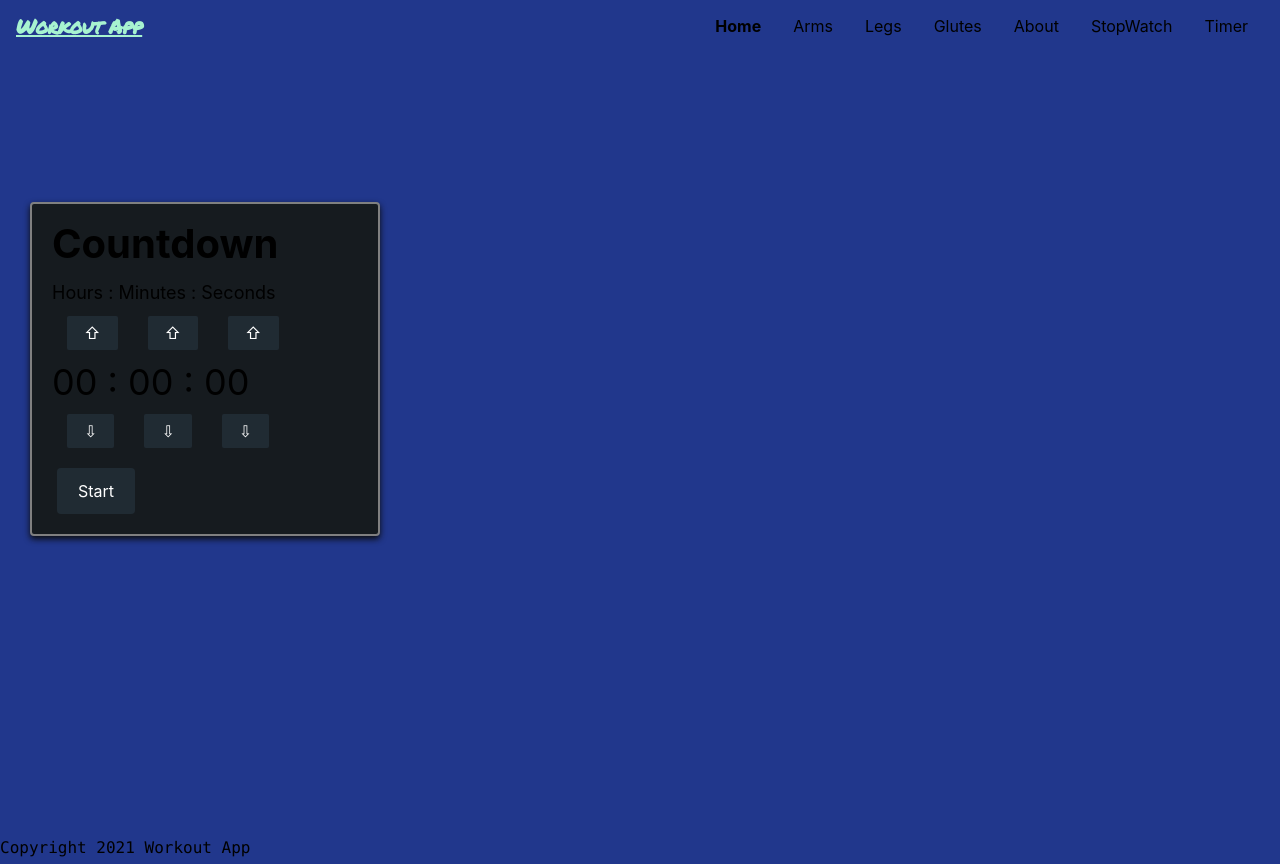
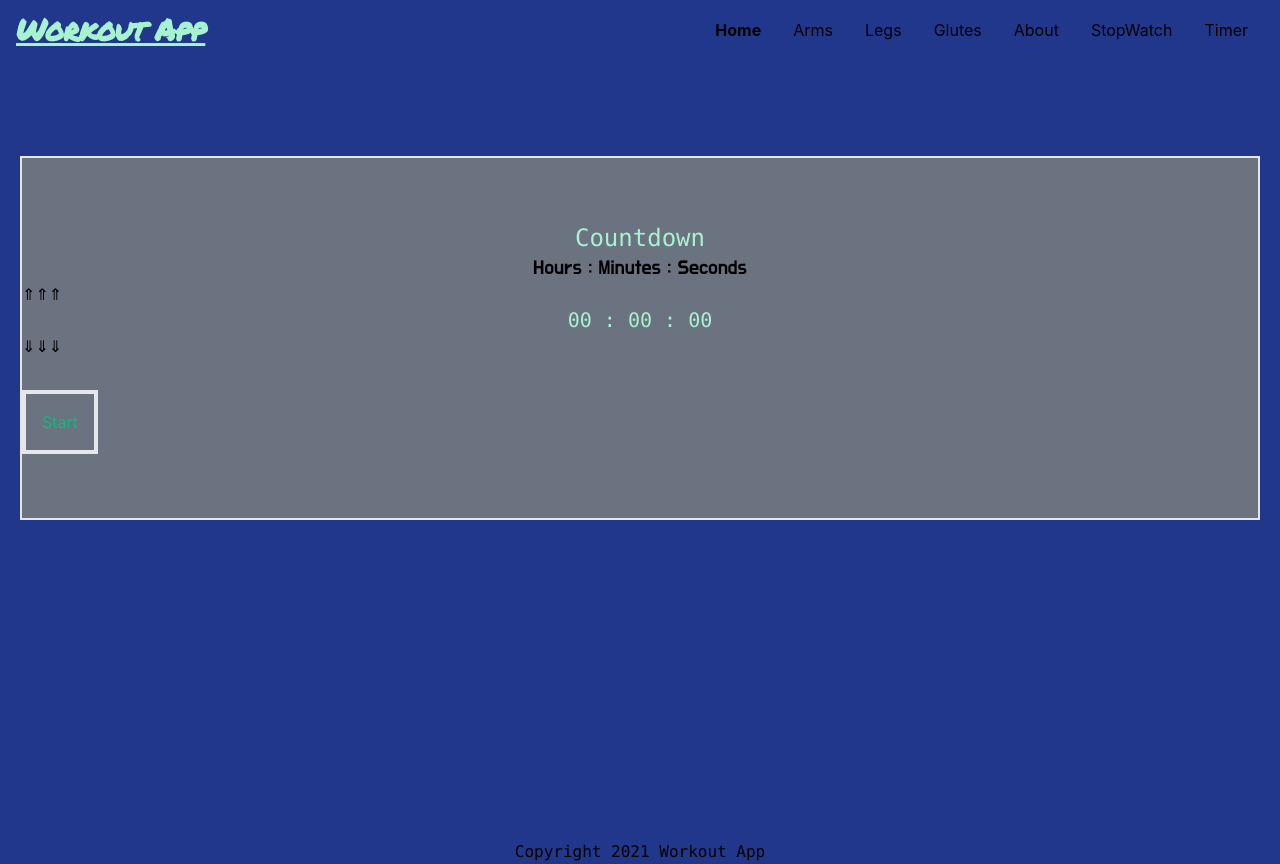
Before and after one commit to cphork/workout-app-2, a Next.js app: page /timer in a window 1280 px wide. Built offline with nearby package versions, Linux system fonts and the light colour scheme.

Commit message:
added styling to pages

```diff
--- a/components/Footer.js
+++ b/components/Footer.js
@@ -1,6 +1,6 @@
 const Footer = () => {
     return (
-        <div className='text-m font-mono'>
+        <div className='text-m font-mono text-center'>
             Copyright 2021 Workout App
         </div>
     );
--- a/components/Navbar.js
+++ b/components/Navbar.js
@@ -11,7 +11,7 @@ const Navbar = () => {
 
                     {/* <Image className="w-24" src={dumbBells} alt='dumbbells logo' /> */}
 
-                    <Link href='/'><span className="font-semibold text-xl tracking-tight text-green-200 font-perm underline">Workout App</span></Link>
+                    <Link href='/'><span className="font-semibold text-xl tracking-tight text-green-200 font-perm underline text-3xl">Workout App</span></Link>
                 </div>
 
                 <input className="menu-btn hidden" type="checkbox" id="menu-btn" />
--- a/pages/arms/index.js
+++ b/pages/arms/index.js
@@ -53,7 +53,7 @@ const Workout = ({ arms }) => {
 
     return (
         <div>
-            <h1 className='text-center mt-16 text-3xl font-perm text-green-200'>Arms Workout</h1>
+            <h1 className='text-center mt-32 text-3xl font-perm text-green-200'>Arms Workout</h1>
             <iframe className='mt-4 ml-8' width="350" height="360" src="https://www.youtube.com/embed/OQdtMrQ-Y8Q" title="YouTube video player" frameborder="0" allow="accelerometer; autoplay; clipboard-write; encrypted-media; gyroscope; picture-in-picture" allowfullscreen></iframe>
 
             <iframe className='mt-8 ml-8' width="350" height="360" src="https://www.youtube.com/embed/UyTR2EjTAXU" title="YouTube video player" frameborder="0" allow="accelerometer; autoplay; clipboard-write; encrypted-media; gyroscope; picture-in-picture" allowfullscreen></iframe>
--- a/pages/favorite.js
+++ b/pages/favorite.js
@@ -9,11 +9,11 @@ const Favorite = ({ faveWorkout, deleteFaveWorkout }) => {
                 <h2 className='text-center text-2xl mt-16 font-perm'>Favorite Arms Workouts List</h2>
                 {faveWorkout.map((arm, index) => (
                     <article>
-                        <h5 className='mt-16 text-center text-2xl'>{arm.title}</h5>
-                        <h5 className='text-center text-lg'>{arm.description}</h5>
-                        <h5 className='mt-8 ml-8 mr-8 text-center text-base mb-16'>{arm.list}</h5>
+                        <h5 className='mt-16 text-center text-2xl font-perm text-red-200'>{arm.title}</h5>
+                        <h5 className='text-center text-lg font-mono font-mono text-red-200'>{arm.description}</h5>
+                        <h5 className='mt-8 ml-8 mr-8 text-center text-base mb-16 font-hyeon font-perm text-red-200'>{arm.list}</h5>
                         <button
-                            className='heart-btn ml-44 bg-green-500 rounded-full h-12 w-14 mb-24'
+                            className='heart-btn ml-44 bg-red-400 rounded-full h-12 w-14 mb-24'
                             onClick={() =>
                                 deleteFaveWorkout(index)}
                         >-
--- a/pages/glutes/index.js
+++ b/pages/glutes/index.js
@@ -51,7 +51,7 @@ const Glutes = ({ glutes }) => {
     return (
         <div>
 
-            <h1 className='text-center mt-16 text-3xl font-perm text-green-200'>Glutes Workout</h1>
+            <h1 className='text-center mt-32 text-3xl font-perm text-green-200'>Glutes Workout</h1>
 
             <iframe className='mt-4 ml-8' width="350" height="360" src="https://www.youtube.com/embed/OQdtMrQ-Y8Q" title="YouTube video player" frameborder="0" allow="accelerometer; autoplay; clipboard-write; encrypted-media; gyroscope; picture-in-picture" allowfullscreen></iframe>
 
--- a/pages/legs/index.js
+++ b/pages/legs/index.js
@@ -52,7 +52,7 @@ const Legs = ({ legs }) => {
 
     return (
         <div>
-            <h1 className='text-center mt-16 text-3xl font-perm text-green-200'>Legs Workout</h1>
+            <h1 className='text-center mt-32 text-3xl font-perm text-green-200'>Legs Workout</h1>
 
             <iframe className='mt-4 ml-8' width="350" height="360" src="https://www.youtube.com/embed/OQdtMrQ-Y8Q" title="YouTube video player" frameborder="0" allow="accelerometer; autoplay; clipboard-write; encrypted-media; gyroscope; picture-in-picture" allowfullscreen></iframe>
 
--- a/pages/timer/index.js
+++ b/pages/timer/index.js
@@ -67,51 +67,65 @@ class Countdown extends Component {
         let hours = ("0" + Math.floor((timerTime / 3600000) % 60)).slice(-2);
 
         return (
-            <div className="Countdown">
-                <div className="Countdown-header">Countdown</div>
-                <div className="Countdown-label">Hours : Minutes : Seconds</div>
-                <div className="Countdown-display">
-                    <button onClick={() => this.adjustTimer("incHours")}>&#8679;</button>
-                    <button onClick={() => this.adjustTimer("incMinutes")}>
-                        &#8679;
-          </button>
-                    <button onClick={() => this.adjustTimer("incSeconds")}>
-                        &#8679;
-          </button>
+            <div className="box-content border-2 mt-24 ml-5 mr-5 py-16 bg-gray-500 mb-80">
+                <div className="text-center font-mono text-2xl text-green-200">Countdown</div>
+                <div className="text-center font-hyeon text-xl">Hours : Minutes : Seconds</div>
+                <div className="mr-85">
+                    <button
+                        onClick={() => this.adjustTimer("incHours")}>
+                        &#8657;
+                    </button>
 
-                    <div className="Countdown-time">
+                    <button
+                        onClick={() => this.adjustTimer("incMinutes")}>
+                        &#8657;
+                    </button>
+
+                    <button
+                        onClick={() => this.adjustTimer("incSeconds")}>
+                        &#8657;
+                    </button>
+
+                    <div className="text-center font-mono text-xl text-green-200">
                         {hours} : {minutes} : {seconds}
                     </div>
 
-                    <button onClick={() => this.adjustTimer("decHours")}>&#8681;</button>
-                    <button onClick={() => this.adjustTimer("decMinutes")}>
-                        &#8681;
-          </button>
-                    <button onClick={() => this.adjustTimer("decSeconds")}>
-                        &#8681;
-          </button>
+                    <button
+                        onClick={() => this.adjustTimer("decHours")}>
+                        &#8659;
+                    </button>
+
+                    <button
+                        onClick={() => this.adjustTimer("decMinutes")}>
+                        &#8659;
+                    </button>
+
+                    <button
+                        onClick={() => this.adjustTimer("decSeconds")}>
+                        &#8659;
+                    </button>
                 </div>
 
                 {timerOn === false && (timerStart === 0 || timerTime === timerStart) && (
-                    <button className="Button-start" onClick={this.startTimer}>
+                    <button className="text-green-500 box-content bg-gray-500 p-4 border-4 mt-8" onClick={this.startTimer}>
                         Start
                     </button>
                 )}
                 {timerOn === true && timerTime >= 1000 && (
-                    <button className="Button-stop" onClick={this.stopTimer}>
+                    <button className="text-red-500 box-content bg-gray-500 p-4 border-4 mt-8" onClick={this.stopTimer}>
                         Stop
                     </button>
                 )}
                 {timerOn === false &&
                     (timerStart !== 0 && timerStart !== timerTime && timerTime !== 0) && (
-                        <button className="Button-start" onClick={this.startTimer}>
+                        <button className="box-content bg-gray-500 p-4 border-4 mt-8" onClick={this.startTimer}>
                             Resume
                         </button>
                     )}
 
                 {(timerOn === false || timerTime < 1000) &&
                     (timerStart !== timerTime && timerStart > 0) && (
-                        <button className="Button-reset" onClick={this.resetTimer}>
+                        <button className="text-red-500 box-content bg-gray-500 p-4 border-4 mt-8" onClick={this.resetTimer}>
                             Reset
                         </button>
                     )}
--- a/styles/globals.css
+++ b/styles/globals.css
@@ -80,7 +80,7 @@ a {
   margin: auto;
 }
 
-* {
+/* * {
   margin: 0;
   padding: 0;
   box-sizing: border-box;
@@ -118,7 +118,7 @@ a {
   margin-left: 30px;
   margin-top: 150px;
   margin-bottom: 300px;
-  /* margin-right: 30px; */
+
   border: 2px solid grey;
   border-radius: 4px;
   padding: 20px;
@@ -181,3 +181,4 @@ button:hover {
   font-size: 36px;
   margin: 5px 0;
 }
+ */
```
Also changed, not shown: pages/stopwatch/index.js (+7 -7 lines).
